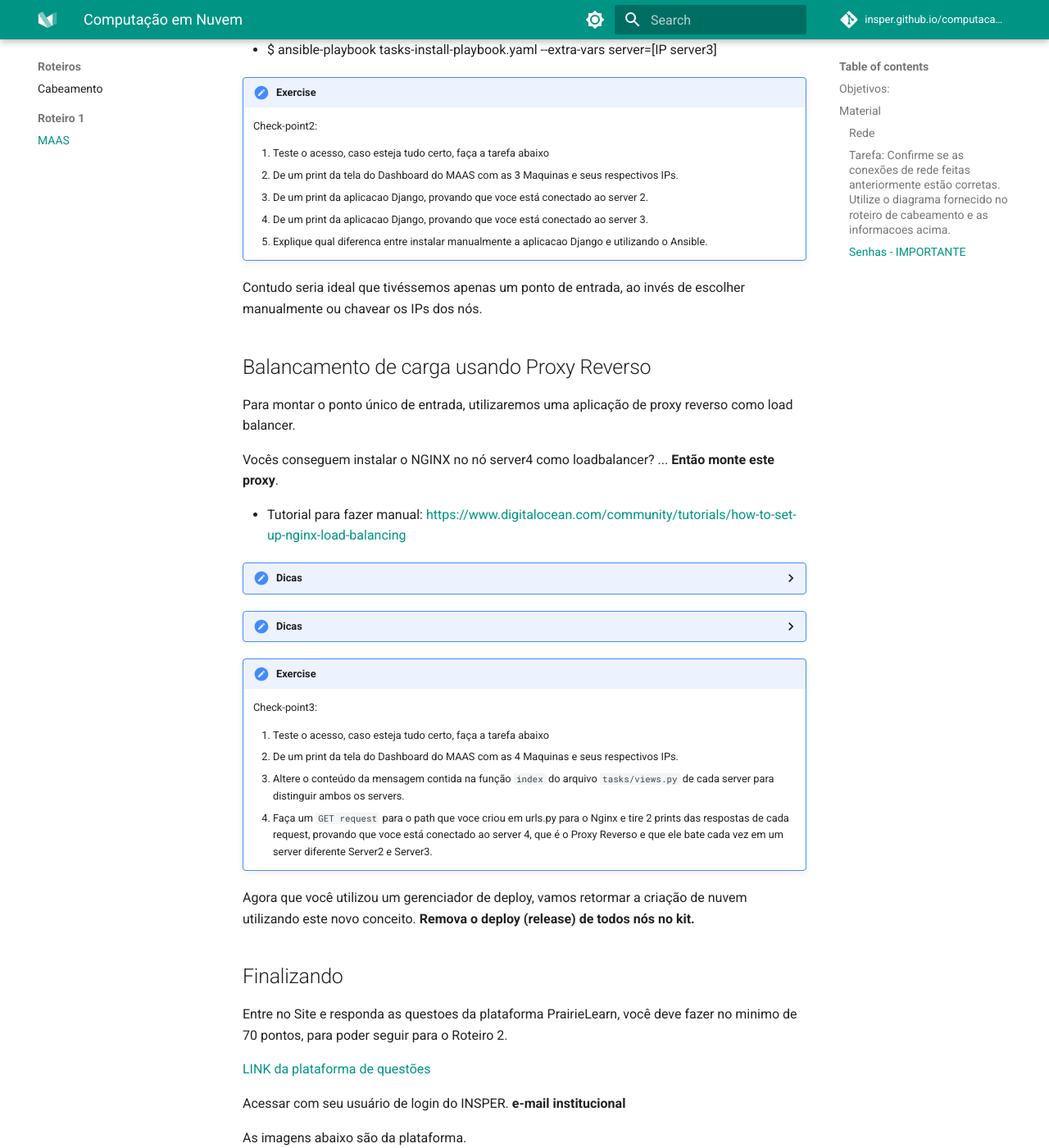
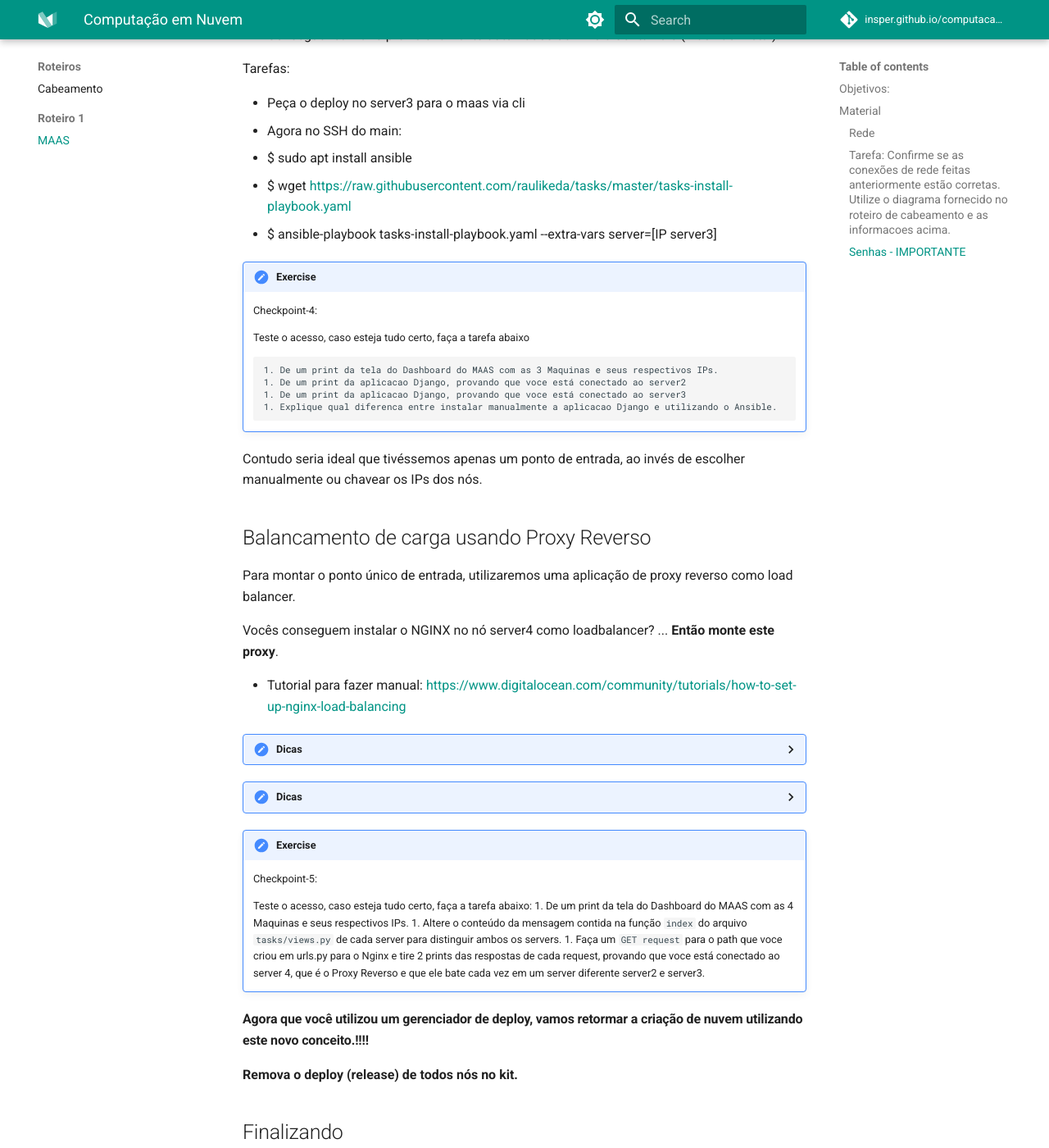
Before and after one commit to Insper/computacao-nuvem, an MkDocs documentation site: the page built from docs/roteiros/1.Bare_metal.md, in a window 1280 px wide and 1400 px high, scrolled down 9609 px. Shown: the whole window at 82% size. Built offline with MkDocs 1.6.1 and Material for MkDocs 9.7.7, drawn with Linux system fonts in a browser that asks for light colours; nearby versions of some CDN libraries; emoji names are drawn with the system emoji font; comment, search, counter and statistics services are not loaded; some of the changed text lies outside the part shown.

Commit message:
modif 25a roteiro1

````diff
--- a/docs/roteiros/1.Bare_metal.md
+++ b/docs/roteiros/1.Bare_metal.md
@@ -48,15 +48,6 @@
 Cada kit possui um IP de entrada, verifique no dashboard do roteador.
 
 
-<!-- !!! exercise
-    QUESTOES-1
-
-    1. Qual a topologia da sua rede? Quais outras topologias existem?
-    1. Quais as consequências de utilizar um DNS externo (Por exemplo: 8.8.8.8) em uma rede privada?
-    1. O Switch estava originalmente em qual rede? Quantos IPs tem essa rede?
-    1. Quando acessou o roteador pela primeira vez ele estava na *Classe C*. Quantas classes existem e qual é classe da rede do main?  -->
-
-
 ### Senhas - IMPORTANTE
 
 **Todas as senhas do seu sistema devem seguir o seguinte critério:**
@@ -65,15 +56,6 @@
   * Por exemplo: 'cloudz' é a senha padrão do kit Z.
   * Usar a mesma senha para **todos** os serviços que exigem cadastramento
   * **NÃO** alterar nenhuma senha que já esteja pré-cadastrada.
-
-
-<!-- !!! exercise
-    QUESTOES-2
-
-    1. Quantos IPs utilizáveis estão disponíveis na subrede 10.12.0.0/15? Todos os IP são utilizáveis?
-    1. Qual a diferença entre um IP público e um IP privado?
-    1. Qual a classe utilizada na rede interna do Insper? E na sua rede? -->
-
 
 
 # **Criando a Infraestrutura (Nuvem Bare-metal)**
@@ -95,11 +77,12 @@
 
 ### Instalando o MaaS
 
+  * O MAAS possui diversas versões, iremos utilizar a "stable" 3.5.3 [link para visualizar o time line](https://launchpad.net/maas/+series)
   * Verifique se consegue pingar '8.8.8.8'. Se não conseguir, descubra como rotear os pacotes corretamente.
   * Verifique se consegue pingar 'www.google.com'. Se não conseguir, descubra como resolver as urls corretamente.
   * ```$ sudo apt update && sudo apt upgrade -y```
 
-  * ```$ sudo snap install maas --channel=3.3/stable```
+  * ```$ sudo snap install maas --channel=3.5.3/stable```
 
   * ```$ sudo snap install maas-test-db```
 
@@ -186,7 +168,7 @@
 
 #### Comissionando servidores
 
-Cadastre os hosts (machines) disponíveis. Server1 ate Server5
+Cadastre os hosts (machines) disponíveis, server1 ate server5
 
   * Altere a opção **Power Type** para **Intel AMT** e preencha segundo as informacoes abaixo:
     1. MacAddress que voce anotou (Se nao anotou, desmonta os cabos e faz tudo de novo!!!)
@@ -281,7 +263,16 @@
 * Reinicie o serviço:
   * ```$ sudo systemctl restart postgresql```
 
-:robot: *Será que é possível automatizar esse processo* :question:
+!!! exercise
+    CheckPoint-1
+
+    Estude os comandos ping, ifconfig, systemctl, telnet, ufw curl, wget e journalctl. Com estes comandos apresente prints das Telas  que provam que o banco de dados está:
+
+        1. Funcionando e seu Status está como "Ativo" para o Sistema Operacional
+        1. Acessivel na propria maquina na qual ele foi implantado.
+        1. Acessivel a partir de uma conexão vinda da maquina MAIN.
+        1. Em qual porta este serviço está funcionando.
+
 
 ### Parte II: Aplicação Django
 
@@ -295,7 +286,6 @@
   * Anote o campo system_id do json resultante.
 * Realize o deploy via linha de comando, usando o cli:
   * ```$ maas [login] machine deploy [system_id]```
-* Café :coffee: ... Aguarde a máquina finalizar e entre via ssh nela.
 * No SSH do server2:
   * ```$ git clone https://github.com/raulikeda/tasks.git```
   * Entre no diretorio tasks.
@@ -304,7 +294,7 @@
 * Teste acessando o serviço na porta 8080 no terminal do maas:
   * ```$ wget http://[IP server2]:8080/admin/```
 
-Para acessar o serviço no seu browser seria necessário fazer um NAT no roteador. Porém podemos considerar esse serviço como sendo temporário e podemos usar uma outra forma de expor o serviço para fora do kit usando SSH tunnel:
+Para acessar o serviço no seu browser seria necessário fazer um NAT no roteador. Porém podemos considerar utilizar um **TUNEL SSH**, com esse serviço temporário podemos expor o serviço para fora do kit enquanto o terminal que o tunnel estiver utilizando esteja ativo:
 
 * Desconecte do SSH do maas
 * Reconecte novamente usando:
@@ -336,13 +326,13 @@
 ## Utilizando o Ansible - deploy automatizado de aplicação
 
 !!! exercise
-    Check-point1:
+    Checkpoint-3:
 
     1. De um print da tela do Dashboard do MAAS com as 2 Maquinas e seus respectivos IPs.
-    1. De um print da aplicacao Django, provando que voce está conectado ao server 2.
+    1. De um print da aplicacao Django, provando que voce está conectado ao server
     1. Explique como foi feita a implementacao manual da aplicacao Django e banco de dados.
 
-Agora teremos 2 aplicações django (server2 e server3) **compartilhando o mesmo banco de dados (server1)**.
+Antes tinhamos 1 aplicação Django, agora teremos 2 aplicações django (server2 e server3) **compartilhando o mesmo banco de dados (server1)**.
 Os motivos para fazermos isso são dois:
 
 * Alta disponibilidade: se um node cair o outro está no ar, para que nosso cliente acesse.
@@ -365,13 +355,14 @@
   * \$ ansible-playbook tasks-install-playbook.yaml -\-extra-vars server=[IP server3]
 
 !!! exercise
-    Check-point2:
+    Checkpoint-4:
 
-    1. Teste o acesso, caso esteja tudo certo, faça a tarefa abaixo
-    1. De um print da tela do Dashboard do MAAS com as 3 Maquinas e seus respectivos IPs.
-    1. De um print da aplicacao Django, provando que voce está conectado ao server 2.
-    1. De um print da aplicacao Django, provando que voce está conectado ao server 3.
-    1. Explique qual diferenca entre instalar manualmente a aplicacao Django e utilizando o Ansible.
+    Teste o acesso, caso esteja tudo certo, faça a tarefa abaixo
+
+        1. De um print da tela do Dashboard do MAAS com as 3 Maquinas e seus respectivos IPs.
+        1. De um print da aplicacao Django, provando que voce está conectado ao server2
+        1. De um print da aplicacao Django, provando que voce está conectado ao server3
+        1. Explique qual diferenca entre instalar manualmente a aplicacao Django e utilizando o Ansible.
 
 Contudo seria ideal que tivéssemos apenas um ponto de entrada, ao invés de escolher manualmente ou chavear os IPs dos nós.
 
@@ -434,21 +425,21 @@
       urlpatterns = [path( '  ', views.index, name='index'),]
 
 !!! exercise
-    Check-point3:
+    Checkpoint-5:
 
-    1. Teste o acesso, caso esteja tudo certo, faça a tarefa abaixo
-    1. De um print da tela do Dashboard do MAAS com as 4 Maquinas e seus respectivos IPs.
-    1. Altere o conteúdo da mensagem contida na função `index` do arquivo `tasks/views.py` de cada server para distinguir ambos os servers.
-    1. Faça um `GET request` para o path que voce criou em urls.py para o Nginx e tire 2 prints das respostas de cada request, provando que voce está conectado ao server 4, que é o Proxy Reverso e que ele bate cada vez em um server diferente Server2 e Server3.
+    Teste o acesso, caso esteja tudo certo, faça a tarefa abaixo:
+        1. De um print da tela do Dashboard do MAAS com as 4 Maquinas e seus respectivos IPs.
+        1. Altere o conteúdo da mensagem contida na função `index` do arquivo `tasks/views.py` de cada server para distinguir ambos os servers.
+        1. Faça um `GET request` para o path que voce criou em urls.py para o Nginx e tire 2 prints das respostas de cada request, provando que voce está conectado ao server 4, que é o Proxy Reverso e que ele bate cada vez em um server diferente server2 e server3.
 
 
-Agora que você utilizou um gerenciador de deploy, vamos retormar a criação de nuvem utilizando este novo conceito.
+#### Agora que você utilizou um gerenciador de deploy, vamos retormar a criação de nuvem utilizando este novo conceito.!!!!
+
 **Remova o deploy (release) de todos nós no kit.**
 
 ## Finalizando
 
-
-Entre no Site e responda as questoes da plataforma PrairieLearn, você deve fazer no minimo de 70 pontos, para poder seguir para o Roteiro 2.
+Entre no Site e responda as questoes da plataforma PrairieLearn, você deve fazer no minimo de 70 pontos e pedir para fazer a arguição para considerar entregue este roteiro 1.
 
 [LINK da plataforma de questões](https://us.prairielearn.com/pl)
 
````
Also changed, not shown: other parts of docs/roteiros/1.Bare_metal.md (+6 -6 lines).
